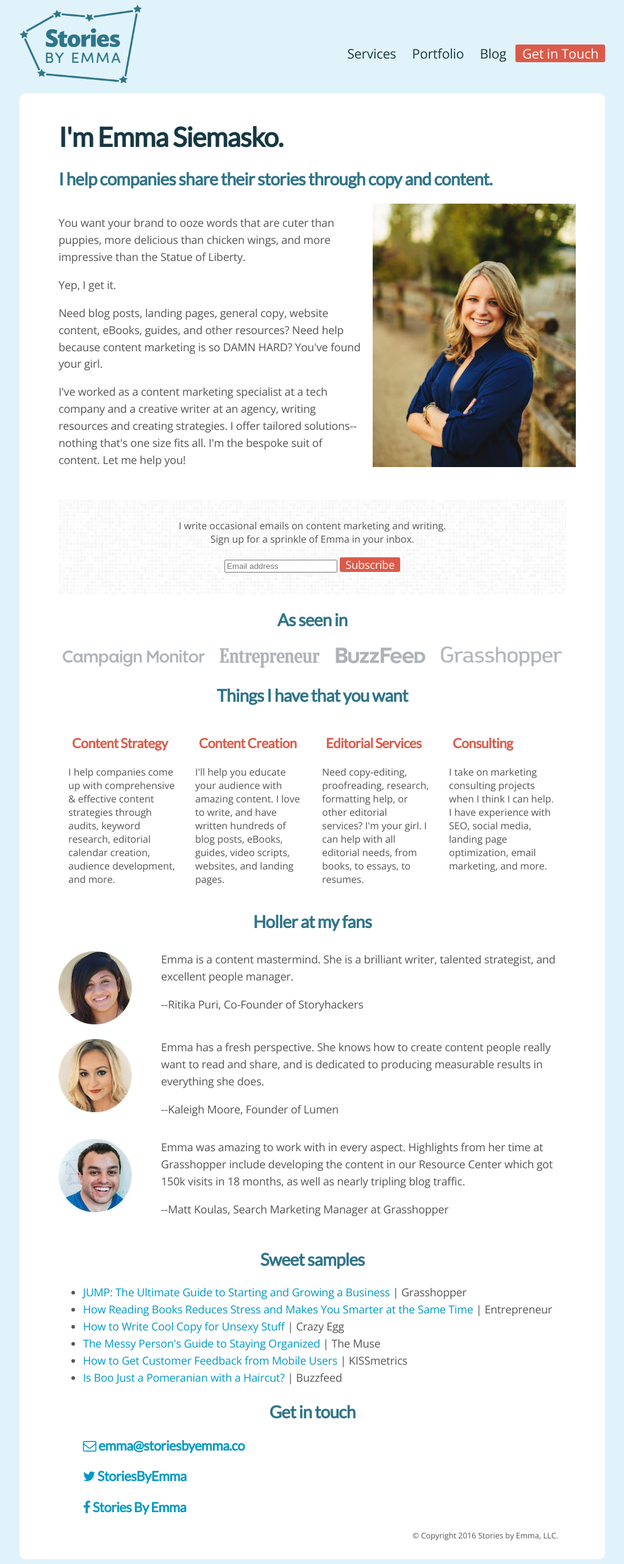
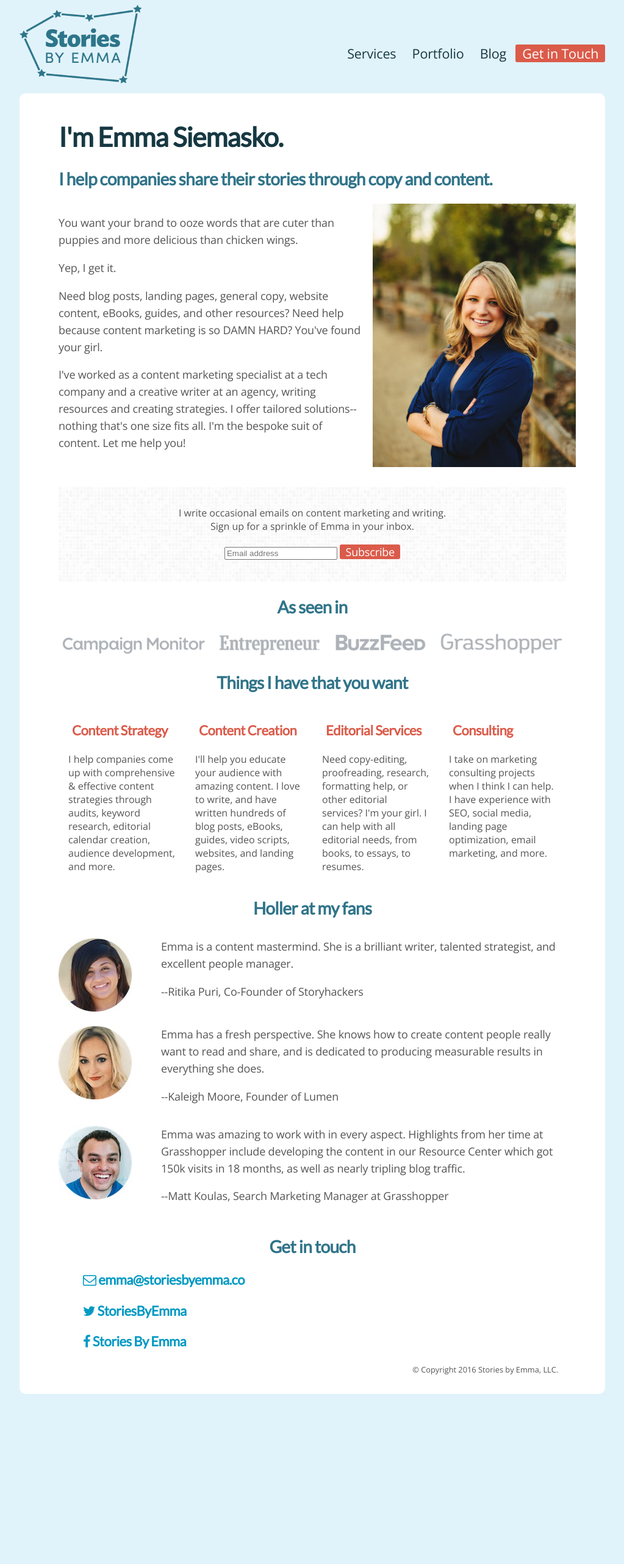
Before and after one commit to emmalepsy/emmalepsy.github.io, a Jekyll site: the page index.html, which Jekyll copies as it is, in a window 1280 px wide. Shown: the whole page at 61% size, without its empty margins (128-1151 px from the left). Built offline with Jekyll 4.4.1, drawn with Linux system fonts in a browser that asks for light colours; nearby versions of some CDN libraries; a style sheet for code colours, icons or effects is not loaded; after the commit the page ends 2294 px from its top, so only the background shows below that.

Commit message:
Add portfolio page

```diff
--- a/index.html
+++ b/index.html
@@ -1,6 +1,7 @@
 <!DOCTYPE html PUBLIC "-//W3C//DTD HTML 3.2 Final//EN"><html>
 <head>
 <title>Stories by Emma | Content Marketing and Freelance Writing </title>
+<meta charset="utf-8">
 <meta name="description" content="Stories by Emma offers freelance writing and content marketing services to help brands reach their audiences.">
 <meta property="og:title" content="Stories by Emma | Content Marketing and Freelance Writing" />
 <meta property="og:type" content="website" />
@@ -34,7 +35,7 @@
 	<div id="main_nav">
 	  <ul>
 	    <li><a class="btn" href="#services">Services</a></li>
-	    <li><a class="btn" href="#samples">Portfolio</a></li>
+	    <li><a class="btn" href="portfolio.html">Portfolio</a></li>
 	    <li><a class="btn" href="blog.html">Blog</a></li>
 	    <li><a class="btn cta" id="contact" href="#contacts">Get in Touch</a></li>
 	  </ul>
@@ -50,9 +51,8 @@
       <div class="group">
 	<div class="c3">
 	  <p>
-	    You want your brand to ooze words that are cuter than puppies, more
-	    delicious than chicken wings, and more impressive than the Statue of
-	    Liberty.
+	    You want your brand to ooze words that are cuter than puppies and more
+	    delicious than chicken wings.
 	  </p>
 	  <p>
 	    Yep, I get it.
@@ -188,24 +188,12 @@
 	</div>
       </div>
 
-      <a name="samples"></a>
+      <div id="samples">
       <h2 class="center">Sweet samples</h2>
 
-      <ul>
-	<li><a href="http://grasshopper.com/resources/jump-starting-and-growing-your-business/">JUMP:
-	    The Ultimate Guide to Starting and Growing a Business</a> |
-	  Grasshopper</li>
-	<li><a href="http://www.entrepreneur.com/article/239694">How
-	    Reading Books Reduces Stress and Makes You Smarter at the Same
-	    Time</a> | Entrepreneur</li>
-	<li><a href="http://blog.crazyegg.com/2013/04/16/cool-copy-for-unsexy-stuff/">How
-	    to Write Cool Copy for Unsexy Stuff</a> | Crazy Egg</li>
-	<li><a href="https://www.themuse.com/advice/the-messy-persons-guide-to-staying-organized">The Messy Person's Guide
-	    to Staying Organized</a> | The Muse</li>
-	<li><a href="https://blog.kissmetrics.com/feedback-from-mobile-users/">How to Get Customer Feedback from Mobile Users</a> | KISSmetrics</li>
-	<li><a href="http://www.buzzfeed.com/emmafaye2/is-boo-just-a-pomeranian-with-a-haircut-x61q#.ts70rLA445">Is
-	    Boo Just a Pomeranian with a Haircut?</a> | Buzzfeed </li>
-      </ul>
+      Check out my <a href="portfolio.html">portfolio</a>.
+
+      </div>
 
       <div id="blog">
         <h2 class="center">Blog</h2>
--- a/style.css
+++ b/style.css
@@ -293,4 +293,7 @@
   #blog {
     display: none;
   }
+  #samples {
+    display: none;
+  }
 }
```
Also changed, not shown: portfolio.html (added, +203 -0 lines), BuzzFeed_Logo.png (added), aligngraphicdesign.png (added), campaignmonitor_logo_3_big.png (added), entrepreneur-logo.png (added), grasshopper_logo.png (added).
